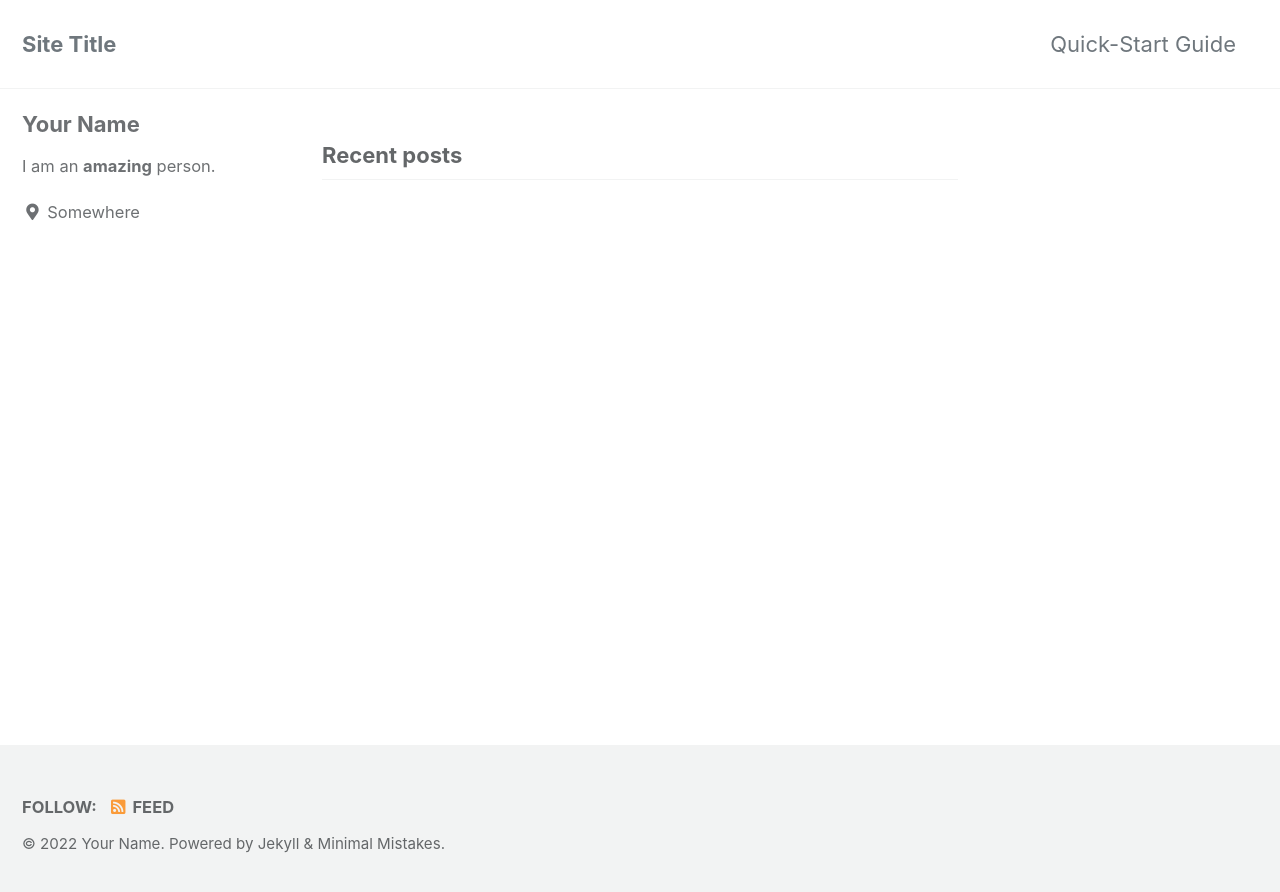
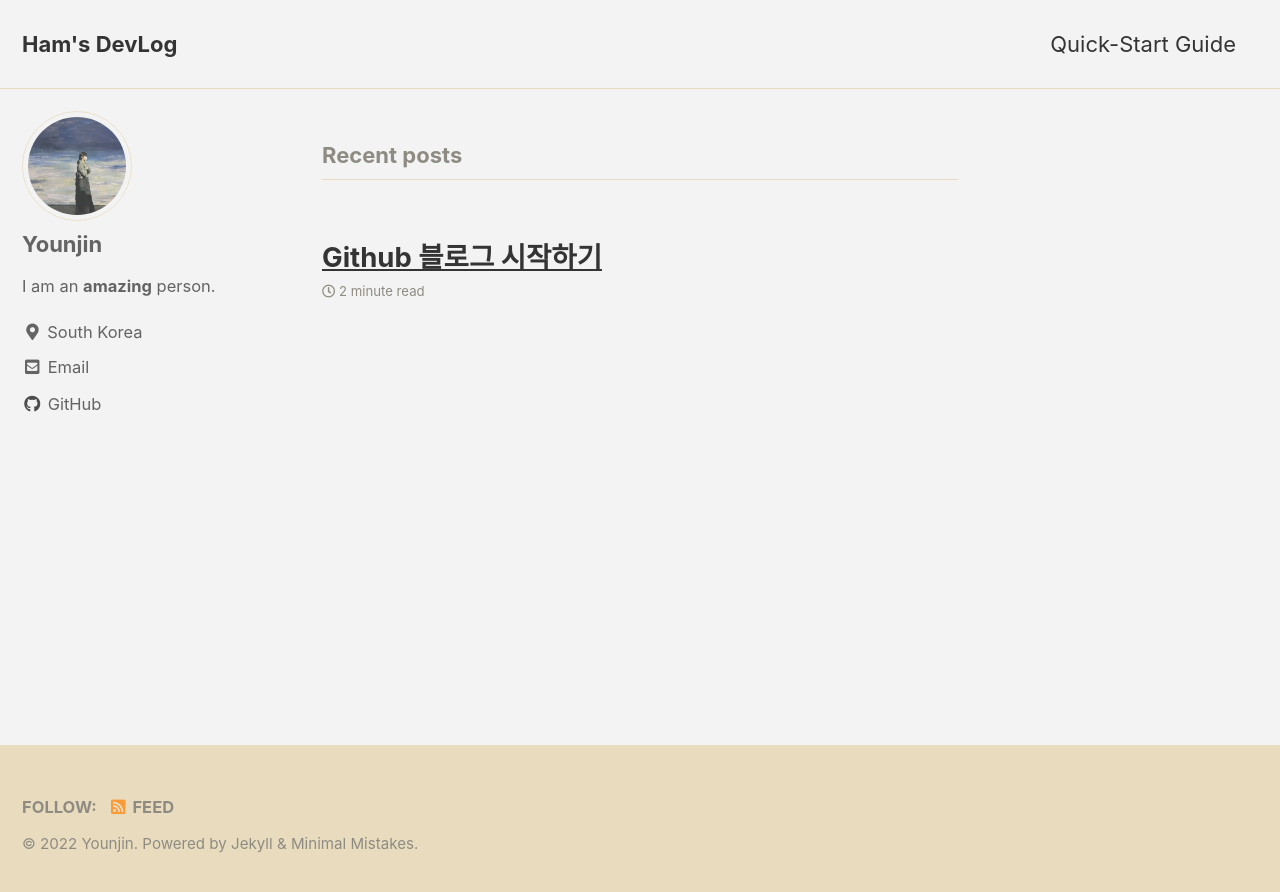
Before and after one commit to YounJ00/YounJ00.github.io, a Jekyll site: the page built from index.html, in a window 1280 px wide. Shown: the top 892 px of the page. Built offline with Jekyll 4.4.1, drawn with Linux system fonts in a browser that asks for light colours; cached includes are drawn as plain includes; the list of posts is cut into pages by our own code.

```diff
--- a/_config.yml
+++ b/_config.yml
@@ -12,20 +12,20 @@
 
 # theme                  : "minimal-mistakes-jekyll"
 # remote_theme           : "mmistakes/minimal-mistakes"
-minimal_mistakes_skin    : "default" # "air", "aqua", "contrast", "dark", "dirt", "neon", "mint", "plum", "sunrise"
+minimal_mistakes_skin    : "dirt" # "air", "aqua", "contrast", "dark", "dirt", "neon", "mint", "plum", "sunrise"
 
 # Site Settings
 locale                   : "en-US"
-title                    : "Site Title"
+title                    : "Ham's DevLog"
 title_separator          : "-"
-subtitle                 : # site tagline that appears below site title in masthead
-name                     : "Your Name"
+subtitle                 : "" # site tagline that appears below site title in masthead
+name                     : "Younjin"
 description              : "An amazing website."
 url                      : "https://younj00.github.io/" # the base hostname & protocol for your site e.g. "https://mmistakes.github.io"
 baseurl                  : "" # the subpath of your site, e.g. "/blog"
 repository               : # GitHub username/repo-name e.g. "mmistakes/minimal-mistakes"
-teaser                   : # path of fallback teaser image, e.g. "/assets/images/500x300.png"
-logo                     : # path of logo image to display in the masthead, e.g. "/assets/images/88x88.png"
+teaser                   : "" # path of fallback teaser image, e.g. "/assets/images/500x300.png"
+logo                     : "" # path of logo image to display in the masthead, e.g. "/assets/images/88x88.png"
 masthead_title           : # overrides the website title displayed in the masthead, use " " for no title
 # breadcrumbs            : false # true, false (default)
 words_per_minute         : 200
@@ -102,15 +102,15 @@ analytics:
 
 # Site Author
 author:
-  name             : "Your Name"
-  avatar           : # path of avatar image, e.g. "/assets/images/bio-photo.jpg"
+  name             : "Younjin"
+  avatar           : "/assets/images/profile.jpg" # path of avatar image, e.g. "/assets/images/bio-photo.jpg"
   bio              : "I am an **amazing** person."
-  location         : "Somewhere"
-  email            :
+  location         : "South Korea"
+  email            : #
   links:
     - label: "Email"
       icon: "fas fa-fw fa-envelope-square"
-      # url: "mailto:your.name@email.com"
+      url: "hamyounjin006@gmail.com"
     - label: "Website"
       icon: "fas fa-fw fa-link"
       # url: "https://your-website.com"
@@ -122,7 +122,7 @@ author:
       # url: "https://facebook.com/"
     - label: "GitHub"
       icon: "fab fa-fw fa-github"
-      # url: "https://github.com/"
+      url: "https://github.com/YounJ00"
     - label: "Instagram"
       icon: "fab fa-fw fa-instagram"
       # url: "https://instagram.com/"
```
Also changed, not shown: _posts/2022-01-05-Github-블로그 만들기.md (added, +135 -0 lines), _sass/minimal-mistakes/skins/_custom.scss (added), assets/images/logo.jpg (added), assets/images/profile.jpg (added), assets/images/프로필.jpg (added).
